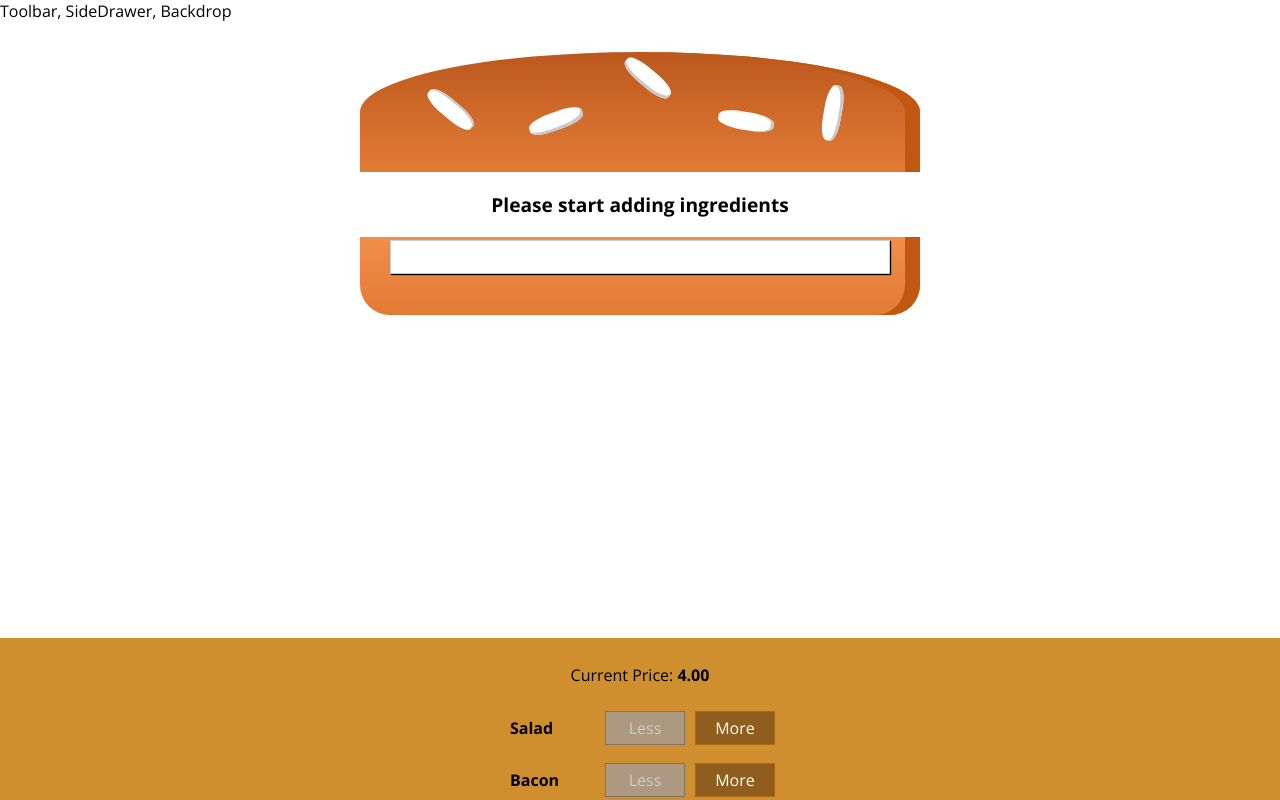
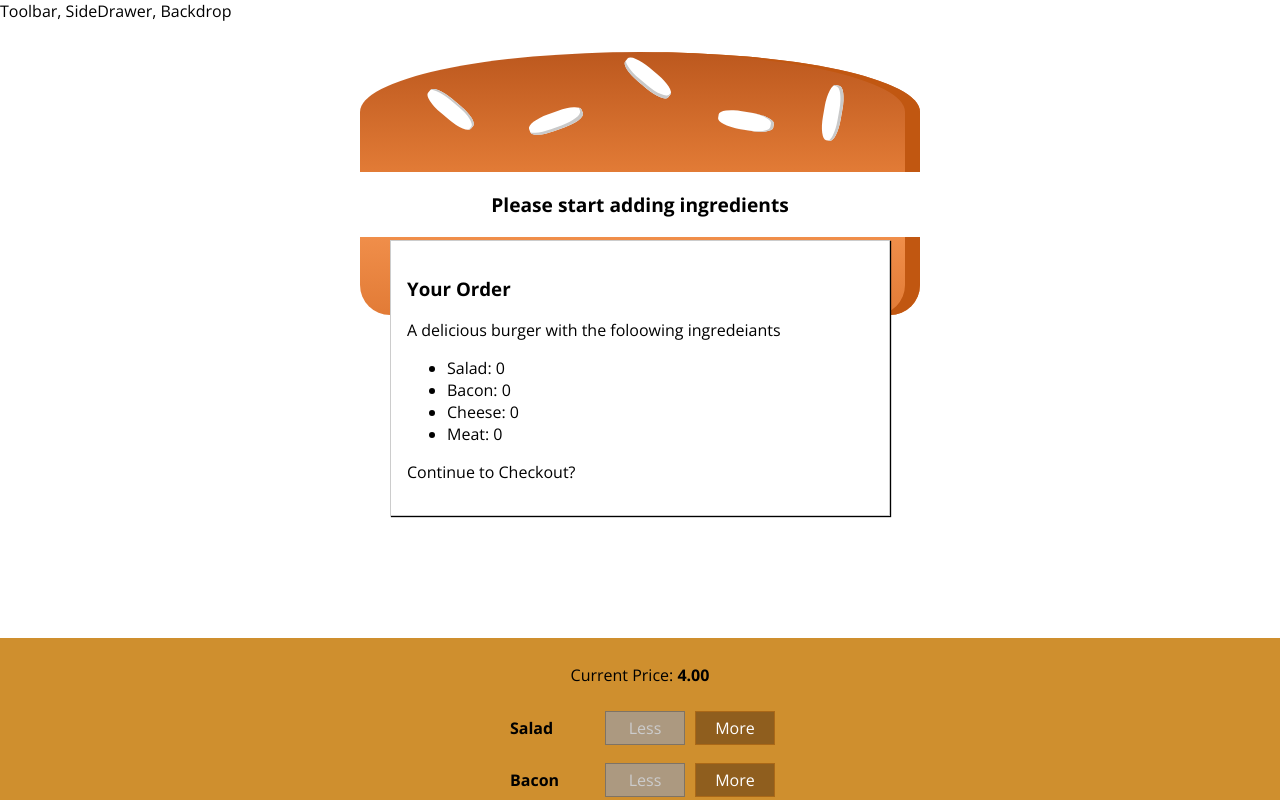
Before and after one commit to maryammizani/burger_builder, a React (Create React App) app: page / in a window 1280 px wide. Shown: the top 800 px of the page. Built offline with nearby package versions, Linux system fonts and the light colour scheme.

Commit message:
BurgerBuilder: Create the Order Summary Modal

```diff
--- /dev/null
+++ b/src/components/Burger/OrderSummary/OrderSummary.js
@@ -0,0 +1,25 @@
+import React from 'react';
+import Aux from '../../../hoc/Auxiliary';
+
+const orderSummary = (props) => {
+    const ingredientSummary = Object.keys(props.ingredients)
+        .map(igKey => {
+            return (
+            <li key={igKey}>
+                <span style={{textTransform: 'capitalize'}}>{igKey}</span>: {props.ingredients[igKey]}
+            </li>
+            )
+        });
+    return (
+        <Aux>
+            <h3>Your Order</h3>
+            <p>A delicious burger with the foloowing ingredeiants</p>
+            <ul>
+                {ingredientSummary}
+            </ul>
+            <p>Continue to Checkout?</p>
+        </Aux>
+    )
+}
+
+export default orderSummary;
--- a/src/containers/BurgerBuilder/BurgerBuilder.js
+++ b/src/containers/BurgerBuilder/BurgerBuilder.js
@@ -4,6 +4,7 @@
 import Burger from '../../components/Burger/Burger';
 import BuildControls from '../../components/Burger/BuildControls/BuildControls';
 import Modal from '../../components/UI/Modal/Modal';
+import OrderSummary from '../../components/Burger/OrderSummary/OrderSummary';
 
 const INGREDIENT_PRICES = {
     salad: 0.5,
@@ -69,7 +70,9 @@
         }
         return (
             <Aux>
-                <Modal />
+                <Modal>
+                    <OrderSummary ingredients={this.state.ingredients}/>
+                </Modal>
                 <Burger ingredients={this.state.ingredients} />
                 <BuildControls
                     ingredientAdded={this.addIngredeintHandler}
```
